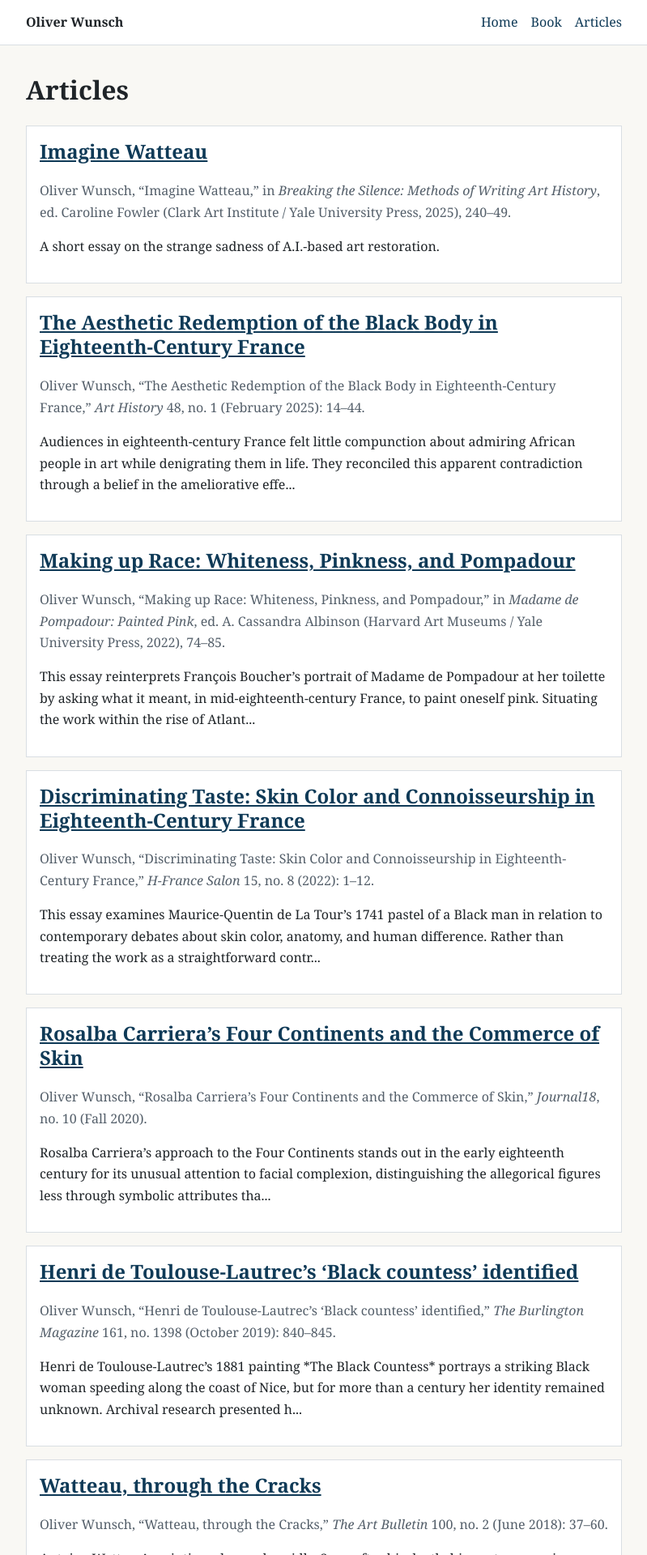
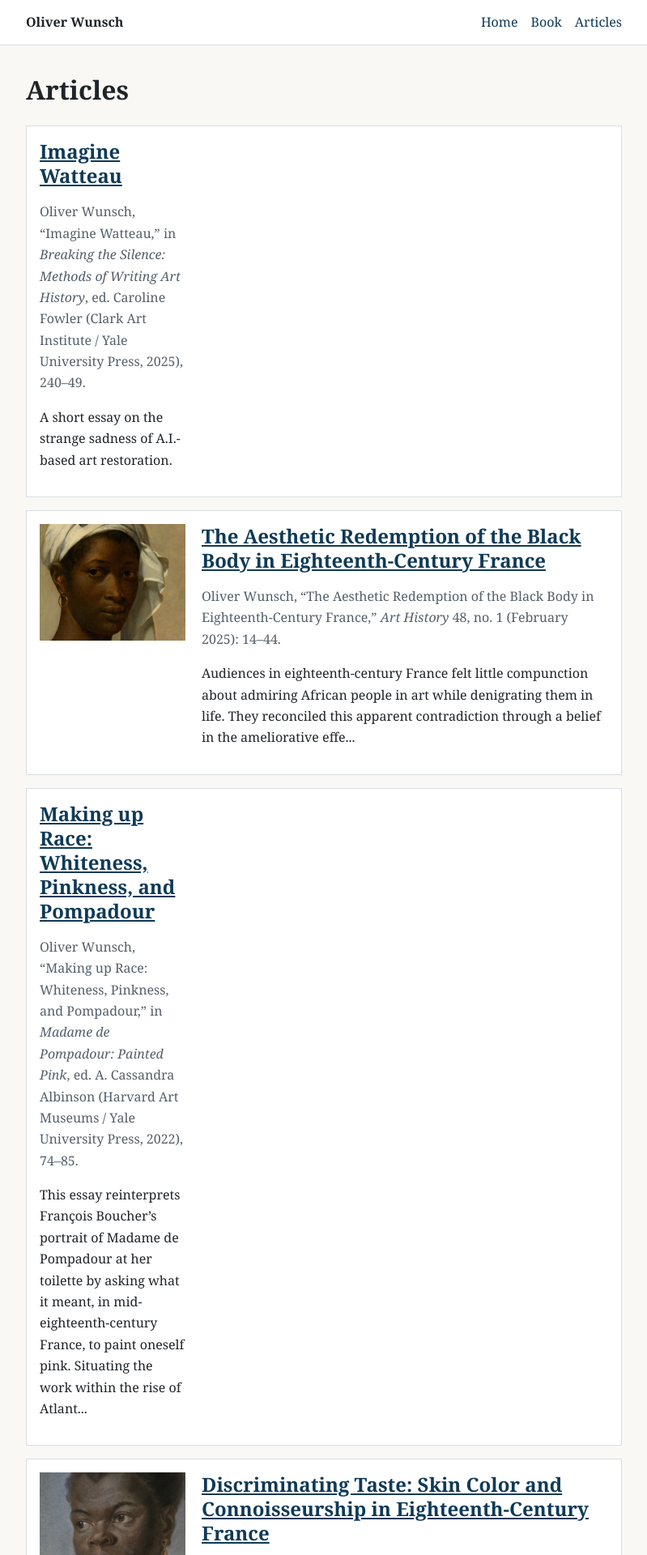
Before and after one commit to owunsch/owunsch.github.io, a Jekyll site: the page built from articles/index.md, in a window 1280 px wide. Shown: the top 1920 px of the page at 81% size, without its empty margins (240-1039 px from the left). Built offline with Jekyll 4.4.1, drawn with Linux system fonts in a browser that asks for light colours.

Commit message:
images for articles

```diff
--- a/_layouts/article.html
+++ b/_layouts/article.html
@@ -2,6 +2,12 @@
 layout: default
 ---
 <article class="article-page">
+  {% if page.image and page.image != "" %}
+    <figure class="article-hero">
+      <img src="{{ page.image | relative_url }}" alt="{{ page.title }}">
+    </figure>
+  {% endif %}
+
   <header class="article-header">
     <h1>{{ page.title }}</h1>
     {% if page.citation_display and page.citation_display != "" %}
--- a/articles/index.md
+++ b/articles/index.md
@@ -9,13 +9,24 @@ permalink: /articles/
 <ul class="article-list">
 {% for article in sorted_articles %}
   <li class="article-item">
-    <h2><a href="{{ article.url | relative_url }}">{{ article.title }}</a></h2>
-    {% if article.citation_display and article.citation_display != "" %}
-      <div class="citation-line">{{ article.citation_display | markdownify }}</div>
-    {% endif %}
-    {% if article.abstract and article.abstract != "" %}
-      <p>{{ article.abstract | strip_html | truncate: 220 }}</p>
-    {% endif %}
+    <div class="article-listing">
+      {% if article.image and article.image != "" %}
+        <div class="article-thumb">
+          <a href="{{ article.url | relative_url }}">
+            <img src="{{ article.image | relative_url }}" alt="{{ article.title }}">
+          </a>
+        </div>
+      {% endif %}
+      <div class="article-listing-text">
+        <h2><a href="{{ article.url | relative_url }}">{{ article.title }}</a></h2>
+        {% if article.citation_display and article.citation_display != "" %}
+          <div class="citation-line">{{ article.citation_display | markdownify }}</div>
+        {% endif %}
+        {% if article.abstract and article.abstract != "" %}
+          <p>{{ article.abstract | strip_html | truncate: 220 }}</p>
+        {% endif %}
+      </div>
+    </div>
   </li>
 {% endfor %}
 </ul>
--- a/assets/css/main.css
+++ b/assets/css/main.css
@@ -156,6 +156,34 @@ h1 {
   margin-bottom: 1rem;
 }
 
+.article-listing {
+  display: flex;
+  flex-direction: column;
+  gap: 1rem;
+}
+
+.article-thumb img {
+  display: block;
+  width: 100%;
+  max-width: 100%;
+  height: auto;
+}
+
+.article-listing-text h2 {
+  margin-bottom: 0.6rem;
+}
+
+.article-hero {
+  margin: 0 0 1.25rem;
+}
+
+.article-hero img {
+  display: block;
+  width: 100%;
+  max-width: 100%;
+  height: auto;
+}
+
 .article-meta,
 .citation-line {
   color: var(--muted);
@@ -282,6 +310,19 @@ h1 {
 }
 
 @media (min-width: 768px) {
+  .article-listing {
+    display: grid;
+    grid-template-columns: 180px 1fr;
+    gap: 1.25rem;
+    align-items: start;
+  }
+
+  .article-thumb img {
+    max-width: 180px;
+  }
+}
+
+@media (min-width: 768px) {
   main .book-intro {
     display: grid;
     grid-template-columns: 240px 1fr;
```
Also changed, not shown: _articles/aesthetic-redemption-black-body-2025.md (+1 -0 lines), _articles/discriminating-taste-skin-color-connoisseurship-2022.md (+1 -0 lines), assets/img/aesthetic-redemption.jpg (added), assets/img/discriminating-taste.jpg (added), 2 other files.
